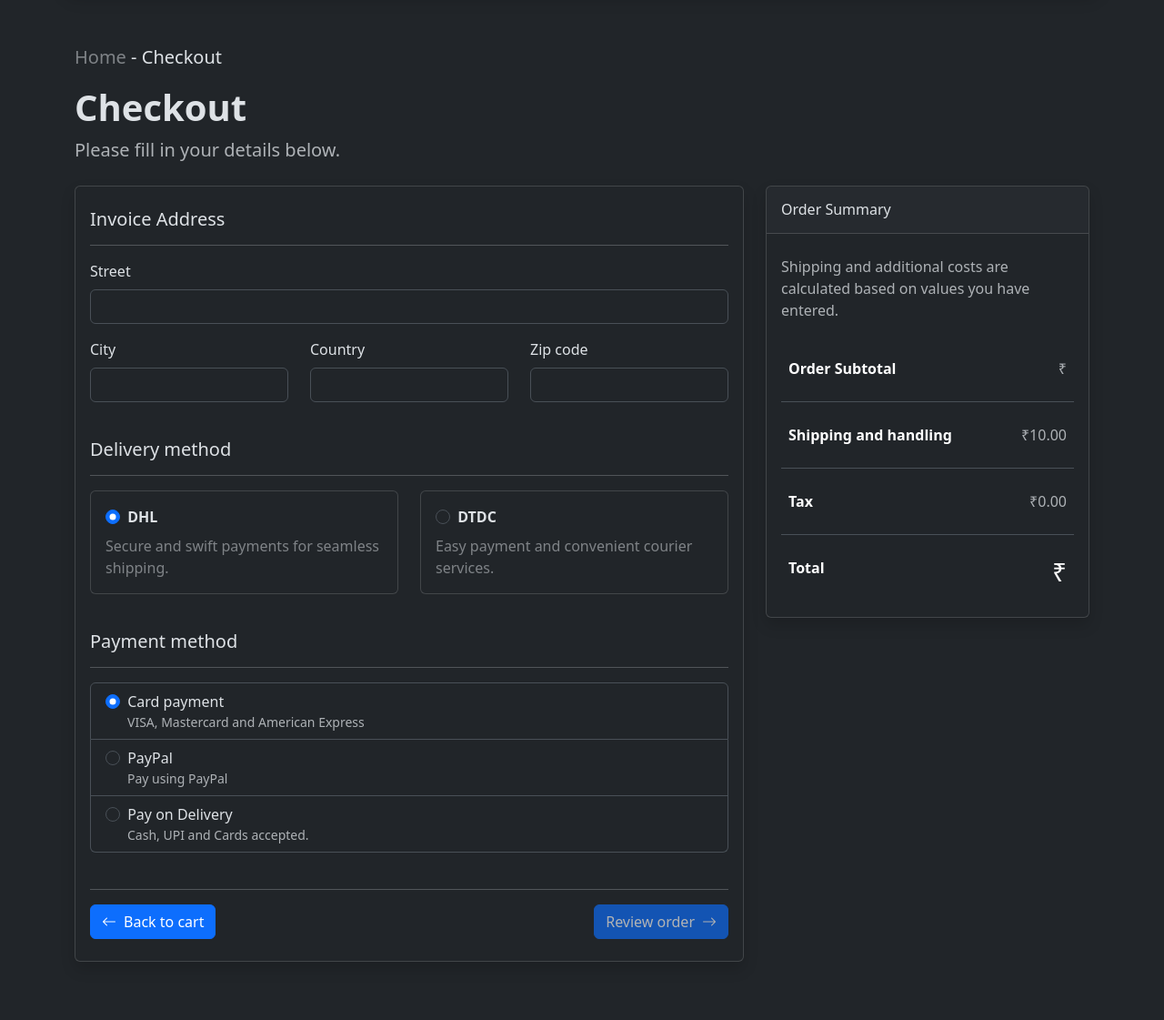
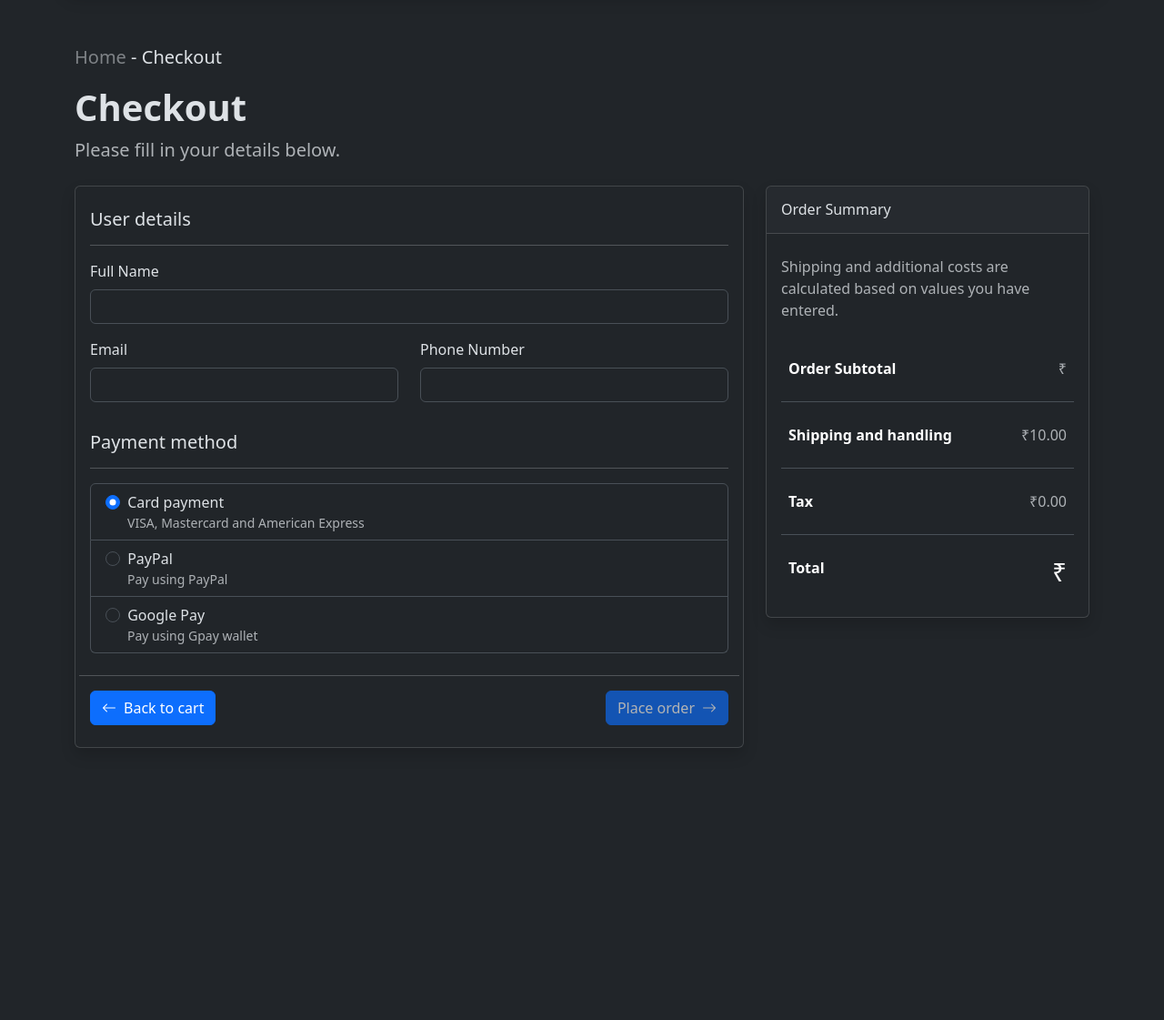
Before and after one commit to dhanushA6/HotelTakeAway, a Flask app: template templates/checkout.html in a window 1280 px wide. Shown: the part 94-1215 px from the top of the page at 91% size. After the commit the page ends 916 px from the top, so only its background shows below. Run offline with Flask 3, Linux system fonts and the light colour scheme; the template is opened without the code that fills it, so the values that code supplies are empty.

Commit message:
feat: checkout page added

```diff
--- a/app.py
+++ b/app.py
@@ -1,7 +1,9 @@
-from flask import Flask, render_template, request, redirect, url_for, jsonify
+from flask import Flask, render_template, request, redirect, url_for, jsonify, session
 import wrapper as wp
 
 app = Flask(__name__)
+
+app.secret_key = "hfc"
 
 @app.route('/')
 def index():
@@ -21,6 +23,18 @@ def cart():
     cart_items = wp.cart_items()
     cart_total = wp.get_cart_total()
     return render_template('cart.html', page_name="Cart", cartItems=cart_items, cart_total=cart_total)
+
+@app.route("/checkout", methods=["GET", "POST"])
+def checkout():
+    if request.method == "GET":
+        total = wp.get_cart_total()
+        return render_template("checkout.html", page_name="Checkout", cart_total=total)
+    else:
+        session['u_payment'] = request.form['payment-method']
+        session['u_phone'] = request.form['user-phoneno']
+        session['u_fullname'] = request.form['user-fullname']
+        session['u_email'] = request.form['user-email']
+        return redirect(url_for('orders'))
 
 @app.route('/orders')
 def orders():
--- a/static/js/index.js
+++ b/static/js/index.js
@@ -216,3 +216,30 @@ $('.items-decrease').click(function(e) {
     $(this).next().html(c_qty);
     updateOrderSummary()
 });
+
+if (window.location.pathname == '/checkout') {
+    $(document).ready(function() {
+        // Function to check if all form fields are filled
+        function checkForm() {
+            var formFilled = true;
+
+            // Check each input field in the form
+            $('#checkout-form input').each(function() {
+                if ($(this).val() === '') {
+                    formFilled = false;
+                    return false; // Exit the loop if any field is empty
+                }
+            });
+
+            // Enable or disable the submit button based on the formFilled variable
+            if (formFilled) {
+                $('.btn-review-order').removeClass('disabled');
+            } else {
+                $('.btn-review-order').addClass('disabled');
+            }
+        }
+
+        // Call the checkForm function whenever a form field changes
+        $('#checkout-form input').on('input', checkForm);
+    });
+}
--- a/templates/checkout.html
+++ b/templates/checkout.html
@@ -9,56 +9,25 @@
     <div class="row">
         <div class="col-lg-8 mb-3">
             <div class="card shadow px-3 py-4">
-                <form id="checkout-form" class="row">
+                <form id="checkout-form" class="row" method="post">
                     <div class="customer-details mb-3">
-                        <h5 class="fw-normal">Invoice Address</h5>
+                        <h5 class="fw-normal">User details</h5>
                         <hr>
                         <div class="row">
                             <div class="col-12 mb-3">
-                                <label for="invoice-street" class="form-label">Street</label>
-                                <input type="text" class="form-control" id="invoice-street">
+                                <label for="user-fullname" class="form-label">Full Name</label>
+                                <input type="text" name="user-fullname" class="form-control" id="user-fullname">
                             </div>
-                            <div class="col-md-4 mb-3">
-                                <label for="invoice-city" class="form-label">City</label>
-                                <input type="text" class="form-control" id="invoice-city">
+                            <div class="col-md-6 mb-3">
+                                <label for="user-email" class="form-label">Email</label>
+                                <input type="email" name="user-email" class="form-control" id="user-email">
                             </div>
-                            <div class="col-md-4 mb-3">
-                                <label for="invoice-country" class="form-label">Country</label>
-                                <input type="text" class="form-control" id="invoice-country">
-                            </div>
-                            <div class="col-md-4 mb-3">
-                                <label for="zip-code" class="form-label">Zip code</label>
-                                <input type="number" class="form-control" id="zip-code">
+                            <div class="col-md-6 mb-3">
+                                <label for="user-phoneno" class="form-label">Phone Number</label>
+                                <input type="number" name="user-phoneno" class="form-control" id="user-phoneno">
                             </div>
                         </div>
                     </div>
-                    <div class="delivery-method mb-3">
-                        <h5 class="fw-normal mt-2 mb-3">Delivery method</h5>
-                        <hr>
-                        <div class="row">
-                            <div class="col-md-12 col-lg-6">
-                                <div id="dhl-card" class="card mb-4">
-                                    <div class="card-body">
-                                        <input id="dhl-payment" class="form-check-input me-1" type="radio" name="delivery-method" value="dhl" checked>
-                                        <label class="form-label fw-semibold" for="dhl-payment">DHL</label>
-                                        <p class="form-label text-body-tertiary m-0">Secure and swift payments for seamless shipping.
-                                        </p>
-                                    </div>
-                                </div>
-                            </div>
-                            <div class="col-md-12 col-lg-6">
-                                <div id="dtdc-card" class="card mb-4">
-                                    <div class="card-body">
-                                        <input id="dtdc-payment" class="form-check-input me-1" type="radio" name="delivery-method" value="dtdc">
-                                        <label class="form-label fw-semibold" for="dtdc-payment">DTDC</label>
-                                        <p class="form-label text-body-tertiary m-0">Easy payment and convenient courier services.
-                                        </p>
-                                    </div>
-                                </div>
-                            </div>
-                        </div>
-                    </div>
-
                     <div class="payment-method mb-4">
                         <h5 class="fw-normal mb-3">Payment method</h5>
                         <hr>
@@ -74,18 +43,18 @@
                                 <p class="form-text ms-4 m-0">Pay using PayPal</p>
                             </li>
                             <li class="list-group-item">
-                                <input class="form-check-input me-1" type="radio" name="payment-method" value="pod" id="podRadio">
-                                <label class="form-check-label stretched-link" for="podRadio">Pay on Delivery</label>
-                                <p class="form-text ms-4 m-0">Cash, UPI and Cards accepted.</p>
+                                <input class="form-check-input me-1" type="radio" name="payment-method" value="gpay" id="gpayRadio">
+                                <label class="form-check-label stretched-link" for="gpayRadio">Google Pay</label>
+                                <p class="form-text ms-4 m-0">Pay using Gpay wallet</p>
                             </li>
                         </ul>
                     </div>
+                    <hr>
+                    <div class="d-flex align-items-center justify-content-between">
+                        <a href="/cart" class="btn btn-primary" role="button"><i class="bi bi-arrow-left me-2"></i>Back to cart</a>
+                        <button href="/checkout/review" class="btn btn-primary btn-review-order disabled" type="submit">Place order<i class="bi bi-arrow-right ms-2"></i></button>
+                    </div>
                 </form>
-                <hr>
-                <div class="d-flex align-items-center justify-content-between">
-                    <a href="/cart" class="btn btn-primary" role="button"><i class="bi bi-arrow-left me-2"></i>Back to cart</a>
-                    <a href="/checkout/review" class="btn btn-primary btn-review-order disabled" role="button">Review order<i class="bi bi-arrow-right ms-2"></i></a>
-                </div>
             </div>
         </div>
         <div class="col-lg-4">
--- a/templates/orders.html
+++ b/templates/orders.html
@@ -2,7 +2,7 @@
 
 <div class="container my-5">
     <label class="fs-5 mb-3"><a href="/" class="text-decoration-none text-body-tertiary">Home</a> - <a href="/orders" class="text-decoration-none text-body">Orders</a></label>
-    <h4 class="fw-semibold display-6">Your Orders</h4>
+    <h4 class="fw-semibold display-6">My Order</h4>
     {% if orders|length > 0 %}
     <table class="table table-hover">
         <thead>
```
Also changed, not shown: 1 other file.
